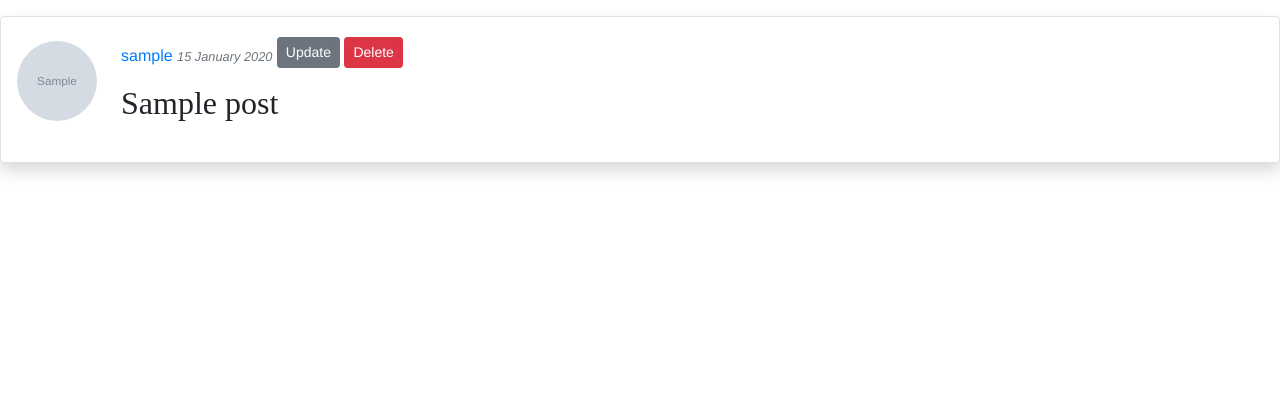
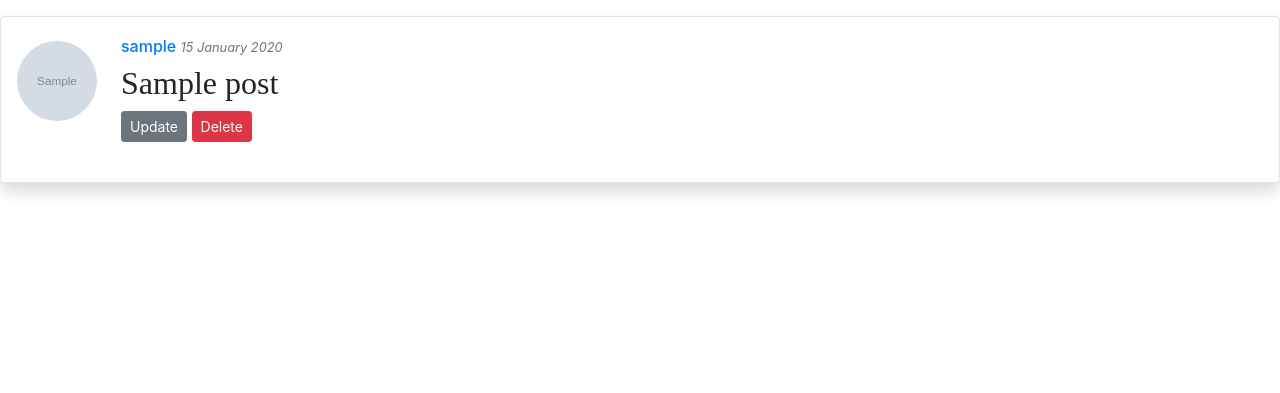
Before and after one commit to FuhadIhthisham/Django-Blog, a Django app: page / in a window 1280 px wide. Shown: the part 65-458 px from the top of the page. Run offline with Django 3.2, Linux system fonts and the light colour scheme; a user stored in the database is signed in; tables that the repository leaves empty hold one stand-in row (values such as "Sample post"); grey boxes marked "Sample" are stand-in pictures; some libraries are stand-ins or nearby versions.

Commit message:
font changed

```diff
--- a/blog/templates/blog/home.html
+++ b/blog/templates/blog/home.html
@@ -5,21 +5,24 @@
     <!-- Google material icons   -->
     <link href="https://fonts.googleapis.com/icon?family=Material+Icons" rel="stylesheet">
 
+    <!-- Google Fonts -->
+    <link href="https://fonts.googleapis.com/css2?family=Inconsolata:wght@300&display=swap" rel="stylesheet">
 
     <div class="media border mt-3 shadow p-3 mb-5 bg-white rounded">
-        <a href=""><img src="{{ post.author.profile.image.url }}" alt="" class="mr-2 mt-2 rounded-circle" width="80px" height="80px"></a>
+        <a href="">
+            <img src="{{ post.author.profile.image.url }}"
+                 alt="" class="mr-2 mt-2 rounded-circle"
+                 width="80px"
+                 height="80px">
+        </a>
       <div class="media-body mt-1 ml-3 mb-3">
-          <h6 style="font-family:Helvetica">
-              <a href="{% url 'user-post' post.author.username %}">{{ post.author }} </a>
+          <h6>
+              <a href="{% url 'user-post' post.author.username %}"
+                 style="text-decoration: none;">
+                 {{ post.author }}
+              </a>
               <small class="text-muted" style="user-select: none;"><i>{{ post.date_posted|date:'d F Y' }}</i></small>
-              {% if post.author == user %}
-                <a class="btn btn-secondary btn-sm mb-2 mr-auto"
-                   href="{% url 'blog-update' post.id %}">Update
-                </a>
-                <a class="btn btn-danger btn-sm mb-2 mr-auto"
-                   href="{% url 'blog-delete' post.id %}">Delete
-                </a>
-              {% endif %}
+
           </h6>
           <span class="text-decoration-none"
                 data-toggle="collapse"
@@ -27,28 +30,26 @@
                 role="button"
                 aria-expanded="false"
                 aria-controls="collapseExample">
-            <h2 style="font-family:Times New Roman;user-select: none;">{{ post.title }} </h2>
+            <h2 style="font-family:Times New Roman;user-select: none;">{{ post.title }}</h2>
+          </span>
+          <span>
+            {% if post.author == user %}
+                <a class="btn btn-secondary btn-sm mb-2 mr-auto"
+                   href="{% url 'blog-update' post.id %}">Update
+                </a>
+                <a class="btn btn-danger btn-sm mb-2 mr-auto"
+                   href="{% url 'blog-delete' post.id %}">Delete
+                </a>
+            {% endif %}
           </span>
           <div class="collapse" id="collapseExample{{ post.id }}">
               <div class="card card-body">
-                <p style="font-family:Courier">{{ post.content }}</p>
+                <p style="font-family: 'Inconsolata', monospace;">{{ post.content }}</p>
               </div>
           </div>
       </div>
     </div>
 
-<!--    <div class="card border-primary mb-2">-->
-<!--      <div class="card-header">{{ post.title }}</div>-->
-<!--      <div class="card-body text-primary">-->
-<!--        <h5 class="card-title"> Post By {{ post.author }}</h5>-->
-<!--        <p class="card-text">{{ post.content }}</p>-->
-<!--      </div>-->
-<!--    </div>-->
-
-<!--    <h1>{{ post.title }} </h1>-->
-<!--    <p>{{ post.author }}</p>-->
-<!--    <p>{{ post.date_posted|date:'d F Y' }}</p>-->
-<!--    <p>{{ post.content }}</p>-->
 {% endfor %}
 <div align="center">
 {% if is_paginated %}
@@ -94,7 +95,12 @@
 
     </style>
 
-    <a class="material-icons floating-btn" data-toggle="tooltip" data-placement="top" title="Add Post" href="{% url 'blog-create' %}">add</a>
+    <a class="material-icons floating-btn"
+        data-toggle="tooltip"
+        data-placement="top"
+        title="Add Post"
+        href="{% url 'blog-create' %}">add
+    </a>
 
 </div>
 {% endblock content %}
```
Also changed, not shown: blog/templates/blog/base.html (+16 -3 lines).
